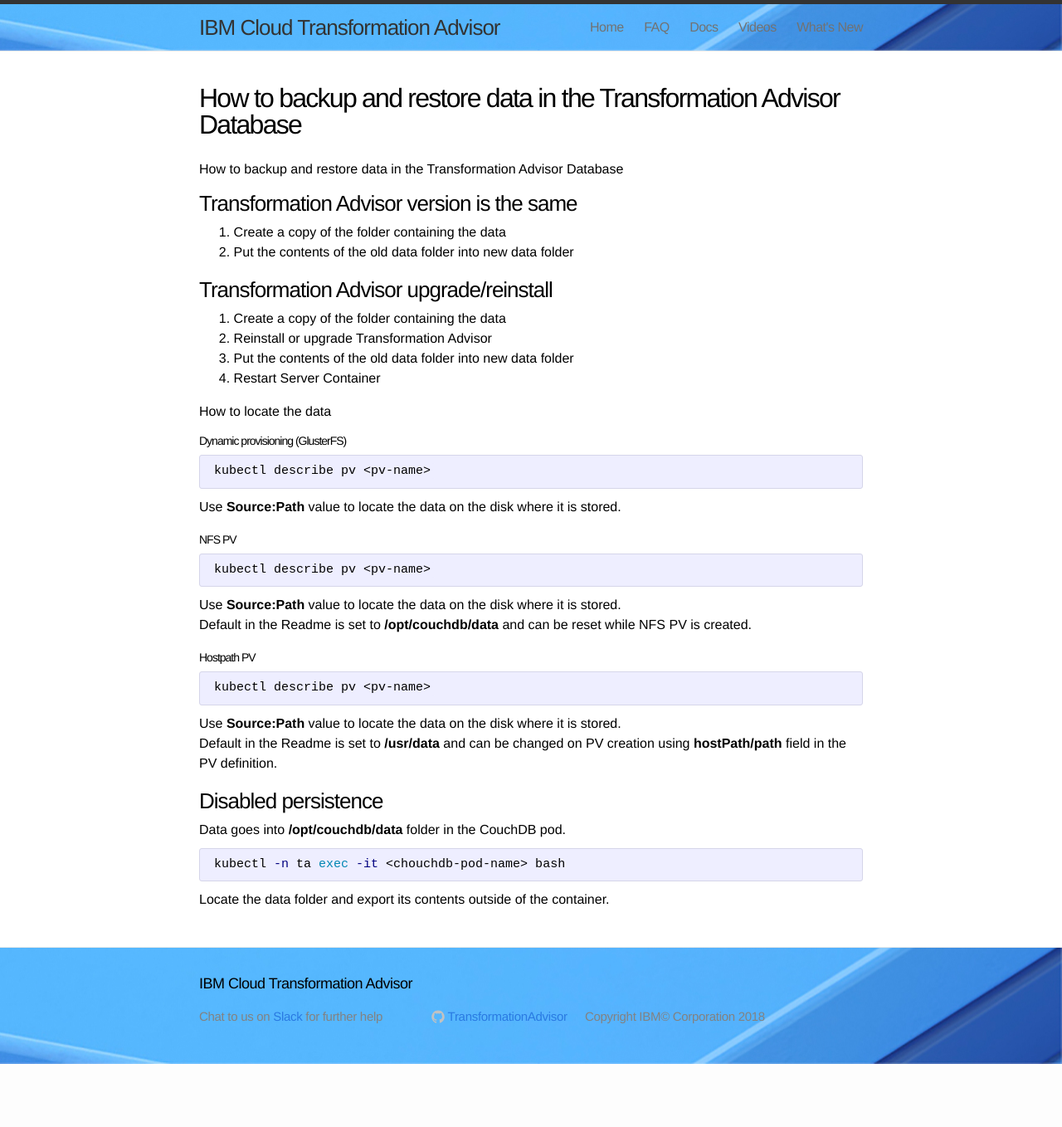
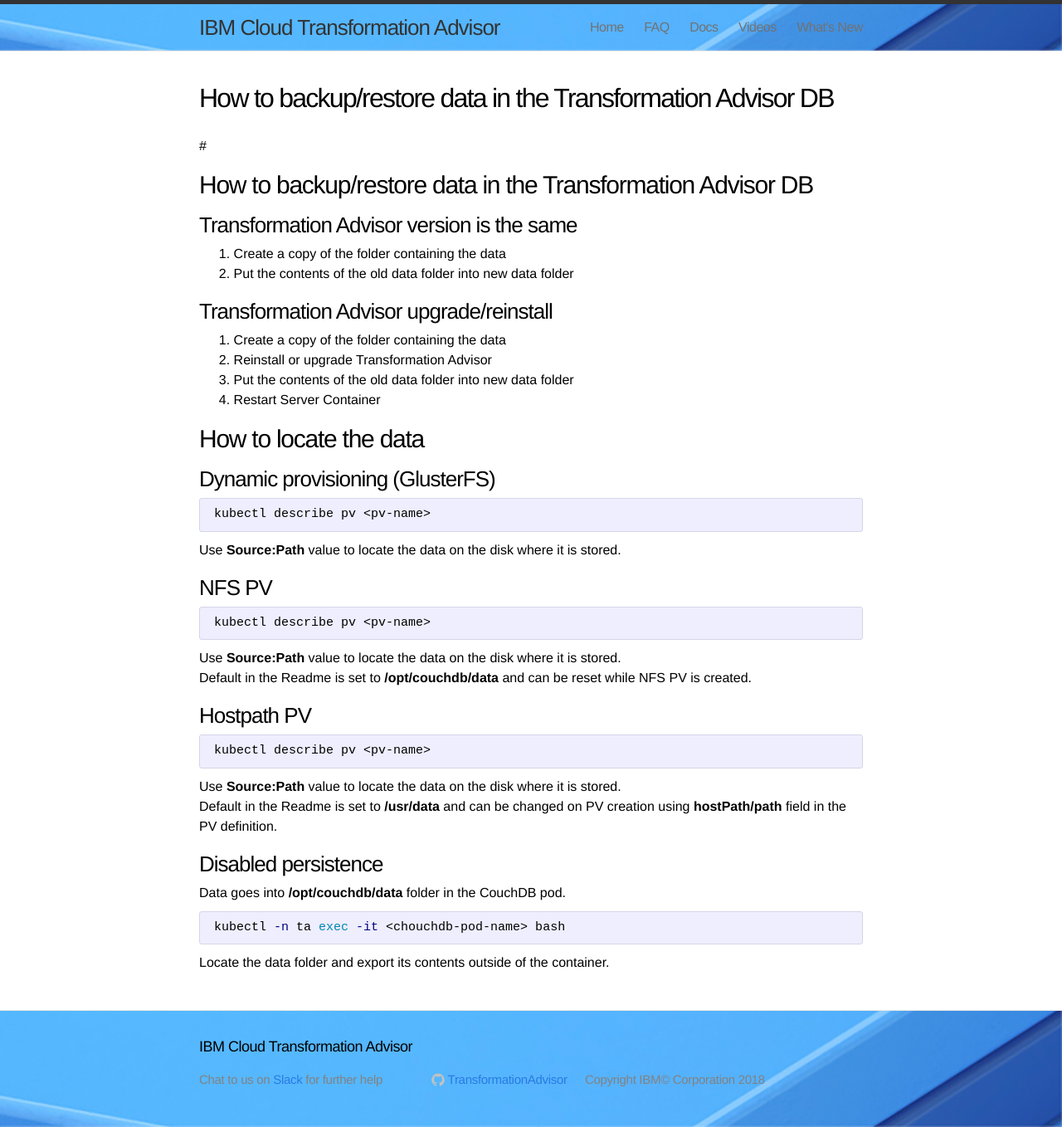
Before and after one commit to TransformationAdvisor/TA.github.io, a Jekyll site: the page built from doc/db_backup.md, in a window 1280 px wide. Shown: the whole page at 83% size. Built offline with Jekyll 4.4.1, drawn with Linux system fonts in a browser that asks for light colours; our own code applies the rules of GitHub Pages for plain Markdown files; before the commit the page ends 1282 px from its top, so only the background shows below that.

Commit message:
Update db_backup.md

````diff
--- a/doc/db_backup.md
+++ b/doc/db_backup.md
@@ -1,4 +1,6 @@
-# How to backup and restore data in the Transformation Advisor Database
+
+#
+## How to backup/restore data in the Transformation Advisor DB
 
 ### Transformation Advisor version is the same
 1. Create a copy of the folder containing the data
@@ -11,22 +13,22 @@
 1. Restart Server Container
 
 
-# How to locate the data
+##  How to locate the data
 
-#### Dynamic provisioning (GlusterFS)
+### Dynamic provisioning (GlusterFS)
 ```bash
 kubectl describe pv <pv-name>
 ```
 Use **Source:Path** value to locate the data on the disk where it is stored.
 
-#### NFS PV
+### NFS PV
 ```bash
 kubectl describe pv <pv-name>
 ```
 Use **Source:Path** value to locate the data on the disk where it is stored.
 Default in the Readme is set to **/opt/couchdb/data** and can be reset while NFS PV is created.
 
-#### Hostpath PV
+### Hostpath PV
 ```bash
 kubectl describe pv <pv-name>
 ```
````
